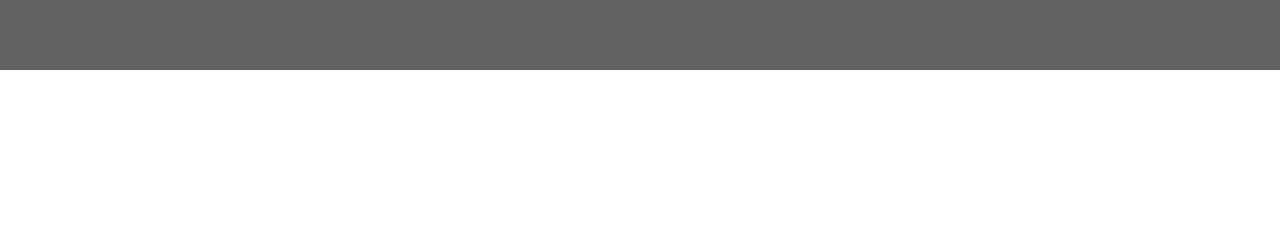
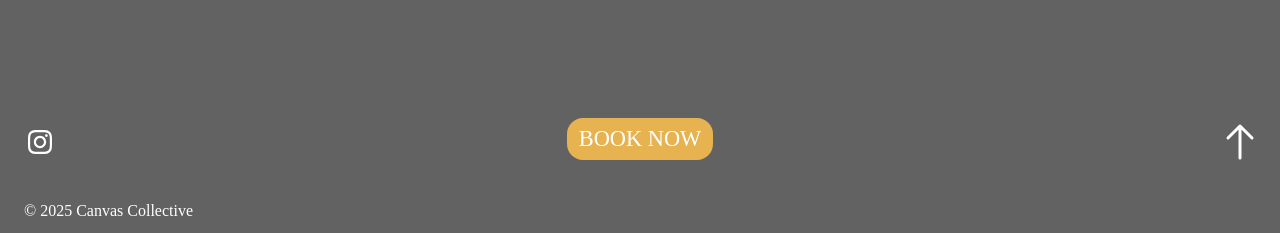
Before and after one commit to Nicolasbuisson/canvascollective, a Next.js app: page / in a window 1280 px wide. Shown: the part 1750-1983 px from the top of the page. Before the commit the page ends 1820 px from the top, so only its background shows below. Built offline with nearby package versions, Linux system fonts and the light colour scheme; no server answers; grey boxes are pictures that could not be loaded.

Commit message:
footer component skeleton

```diff
--- a/src/app/layout.tsx
+++ b/src/app/layout.tsx
@@ -2,6 +2,7 @@ import type { Metadata } from "next";
 import { Geist, Geist_Mono } from "next/font/google";
 import "./globals.css";
 import { Navigation } from "@/components/navigation/navigation";
+import { Footer } from "@/components/footer/footer";
 
 const geistSans = Geist({
   variable: "--font-geist-sans",
@@ -28,6 +29,7 @@ export default function RootLayout({
       <body className={`${geistSans.variable} ${geistMono.variable}`}>
         <Navigation />
         {children}
+        <Footer />
       </body>
     </html>
   );
--- /dev/null
+++ b/src/components/footer/footer.css
@@ -0,0 +1,81 @@
+footer {
+    --icon-size: 48px;
+
+    padding-inline: 1rem;
+    padding-block: 1rem;
+    background-color: var(--clr-dark);
+    color: var(--clr-light);
+}
+
+.footer-actions-container {
+    display: flex;
+    flex-direction: row;
+    justify-content: space-between;
+    padding-block: 2rem;
+}
+
+.socials-icon-container {
+    display: flex;
+    flex-direction: row;
+    align-items: center;
+}
+
+.socials-link {
+    transition: all .3s ease-in-out;
+    border-radius: 100%;
+    padding: 0px;
+}
+
+.socials-icon {
+    padding: 12px;
+    filter: invert(90%) sepia(28%) saturate(2%) hue-rotate(257deg) brightness(107%) contrast(100%);
+    width: var(--icon-size);
+    height: var(--icon-size);
+    transition: all .3s ease-in-out;
+}
+
+/* hover effects */
+.socials-link:hover {
+    background-color: var(--clr-light);
+    transform: scale(0.8);
+}
+
+.socials-link:hover > svg {
+    filter: none;
+    fill: var(--clr-dark);
+}
+
+.socials-icon:hover {
+    transform: scale(0.8);
+}
+
+.back-to-top-icon {
+    width: var(--icon-size);
+    height: var(--icon-size);
+    stroke: var(--clr-light);
+    border-radius: 100%;
+    cursor: pointer;
+    transition: all .3s ease-in-out;
+}
+
+.back-to-top-icon:hover {
+    background-color: var(--clr-light);
+    fill: var(--clr-dark);
+    color: var(--clr-dark);
+    stroke: var(--clr-dark);
+    transform: scale(0.8);
+}
+
+.copyright {
+    margin-left: 0.5rem;
+}
+
+@media (width < 20rem) {
+    footer {
+        --icon-size: 32px;
+        padding-inline: 0.75rem;
+    }
+    .socials-icon {
+        padding: 4px;
+    }
+}
--- /dev/null
+++ b/src/components/footer/footer.tsx
@@ -0,0 +1,59 @@
+"use client";
+import { Button } from "../button/button";
+import "./footer.css";
+
+export const Footer = () => {
+  return (
+    <footer>
+      <div className="footer-actions-container">
+        <div className="socials-icon-container">
+          <a
+            href="https://www.instagram.com/canvas.mtl/"
+            target="_blank"
+            className="socials-link"
+          >
+            <svg
+              xmlns="http://www.w3.org/2000/svg"
+              width="24"
+              height="24"
+              viewBox="0 0 24 24"
+              className="socials-icon"
+            >
+              <path d="M12 2.163c3.204 0 3.584.012 4.85.07 3.252.148 4.771 1.691 4.919 4.919.058 1.265.069 1.645.069 4.849 0 3.205-.012 3.584-.069 4.849-.149 3.225-1.664 4.771-4.919 4.919-1.266.058-1.644.07-4.85.07-3.204 0-3.584-.012-4.849-.07-3.26-.149-4.771-1.699-4.919-4.92-.058-1.265-.07-1.644-.07-4.849 0-3.204.013-3.583.07-4.849.149-3.227 1.664-4.771 4.919-4.919 1.266-.057 1.645-.069 4.849-.069zm0-2.163c-3.259 0-3.667.014-4.947.072-4.358.2-6.78 2.618-6.98 6.98-.059 1.281-.073 1.689-.073 4.948 0 3.259.014 3.668.072 4.948.2 4.358 2.618 6.78 6.98 6.98 1.281.058 1.689.072 4.948.072 3.259 0 3.668-.014 4.948-.072 4.354-.2 6.782-2.618 6.979-6.98.059-1.28.073-1.689.073-4.948 0-3.259-.014-3.667-.072-4.947-.196-4.354-2.617-6.78-6.979-6.98-1.281-.059-1.69-.073-4.949-.073zm0 5.838c-3.403 0-6.162 2.759-6.162 6.162s2.759 6.163 6.162 6.163 6.162-2.759 6.162-6.163c0-3.403-2.759-6.162-6.162-6.162zm0 10.162c-2.209 0-4-1.79-4-4 0-2.209 1.791-4 4-4s4 1.791 4 4c0 2.21-1.791 4-4 4zm6.406-11.845c-.796 0-1.441.645-1.441 1.44s.645 1.44 1.441 1.44c.795 0 1.439-.645 1.439-1.44s-.644-1.44-1.439-1.44z" />
+            </svg>
+          </a>
+        </div>
+        <Button
+          text={"Book Now"}
+          url={"https://getsquire.com/booking/brands/canvas-collective"}
+          size="medium"
+        />
+        <svg
+          viewBox="0 0 24 24"
+          fill="none"
+          xmlns="http://www.w3.org/2000/svg"
+          className="back-to-top-icon"
+          onClick={() =>
+            window.scrollTo({ top: 0, left: 0, behavior: "smooth" })
+          }
+        >
+          <g id="SVGRepo_bgCarrier" strokeWidth="0"></g>
+          <g
+            id="SVGRepo_tracerCarrier"
+            strokeLinecap="round"
+            strokeLinejoin="round"
+          ></g>
+          <g id="SVGRepo_iconCarrier">
+            <path
+              d="M12 20L12 4M12 4L18 10M12 4L6 10"
+              strokeWidth="1.5"
+              strokeLinecap="round"
+              strokeLinejoin="round"
+            ></path>
+          </g>
+        </svg>
+      </div>
+      <span className="copyright">© 2025 Canvas Collective</span>
+    </footer>
+  );
+};
```
